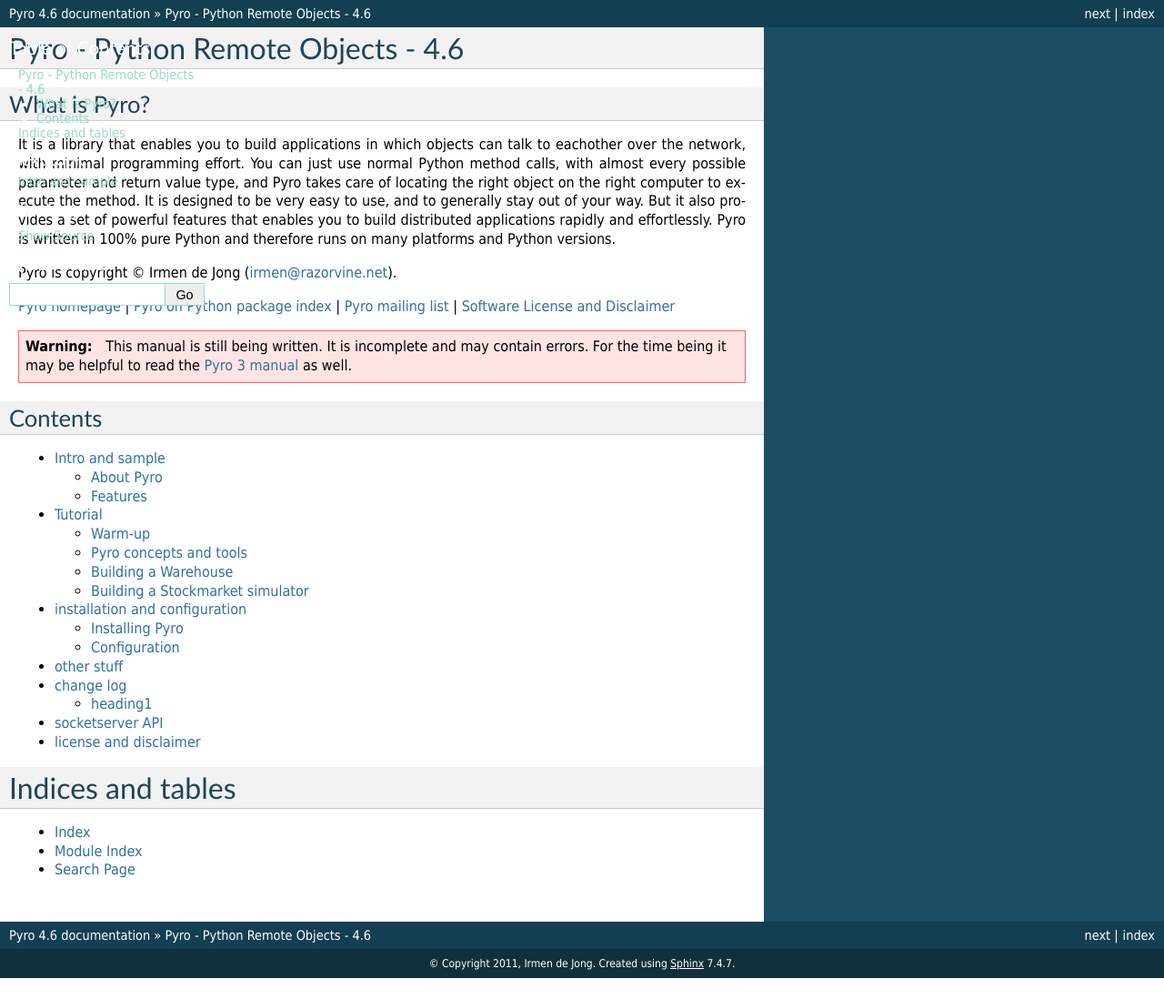
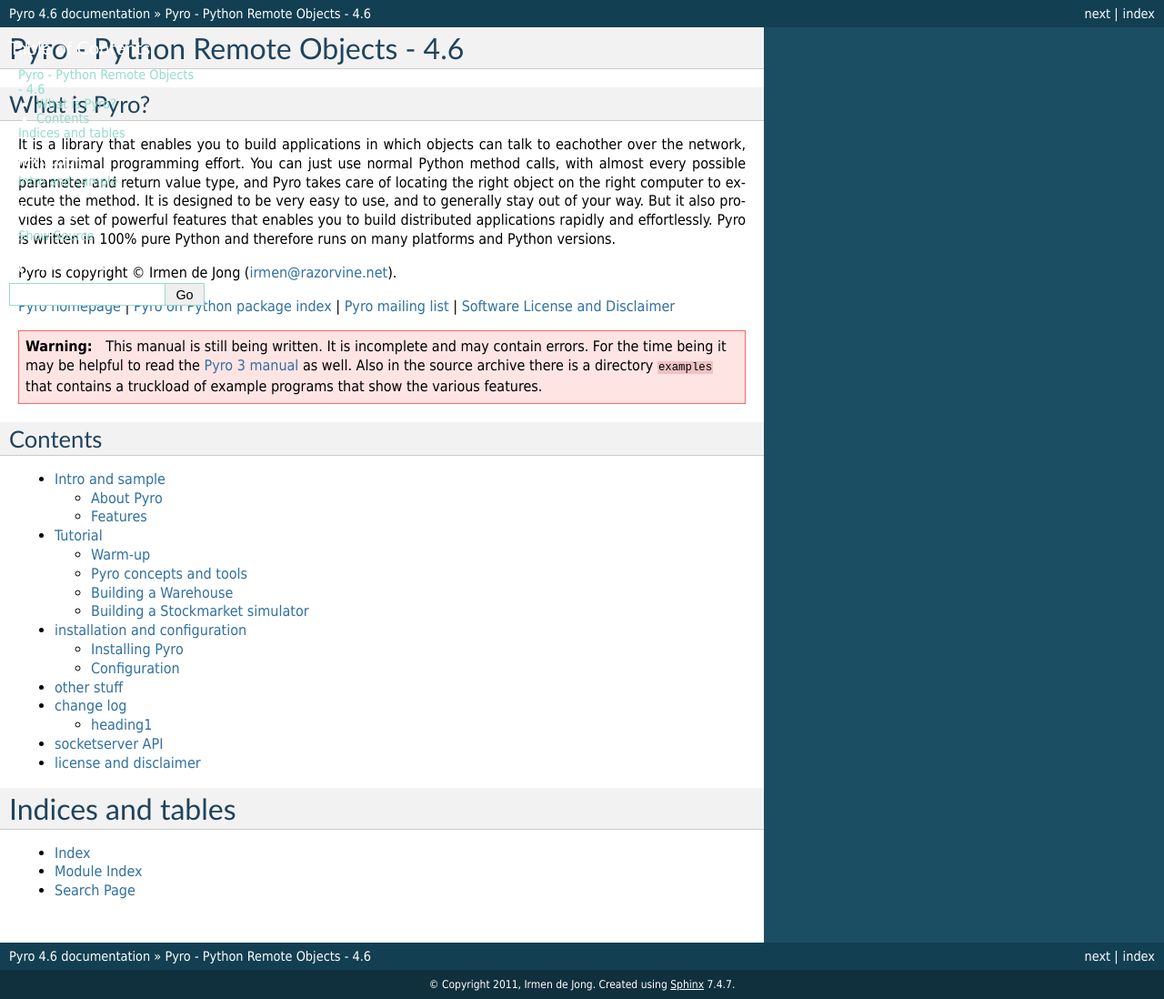
Before and after one commit to irmen/Pyro4, a Sphinx documentation site: the page built from docs/source/index.rst, in a window 1280 px wide. Shown: the whole page at 91% size. Built offline with Sphinx 7.4.7, drawn with Linux system fonts in a browser that asks for light colours; before the commit the page ends 1075 px from its top, so only the background shows below that.

```diff
--- a/docs/source/index.rst
+++ b/docs/source/index.rst
@@ -24,8 +24,9 @@ Pyro is copyright © Irmen de Jong (irmen@razorvine.net).
 
 .. warning::
  This manual is still being written. It is incomplete and may contain errors.
- For the time being it may be helpful to read the `Pyro 3 manual <http://irmen.home.xs4all.nl/pyro3/manual/PyroManual.html>`_ as well.
-
+ For the time being it may be helpful to read the `Pyro 3 manual <http://packages.python.org/Pyro/>`_ as well.
+ Also in the source archive there is a directory :file:`examples` that contains a truckload
+ of example programs that show the various features.
 
 Contents
 --------
--- a/setup.cfg
+++ b/setup.cfg
@@ -7,3 +7,7 @@ optimize=1
 
 [build_sphinx]
 source-dir = docs/source
+build-dir = build/sphinx
+
+[upload_sphinx]
+upload-dir = build/sphinx/html
```
Also changed, not shown: 1 other file.
